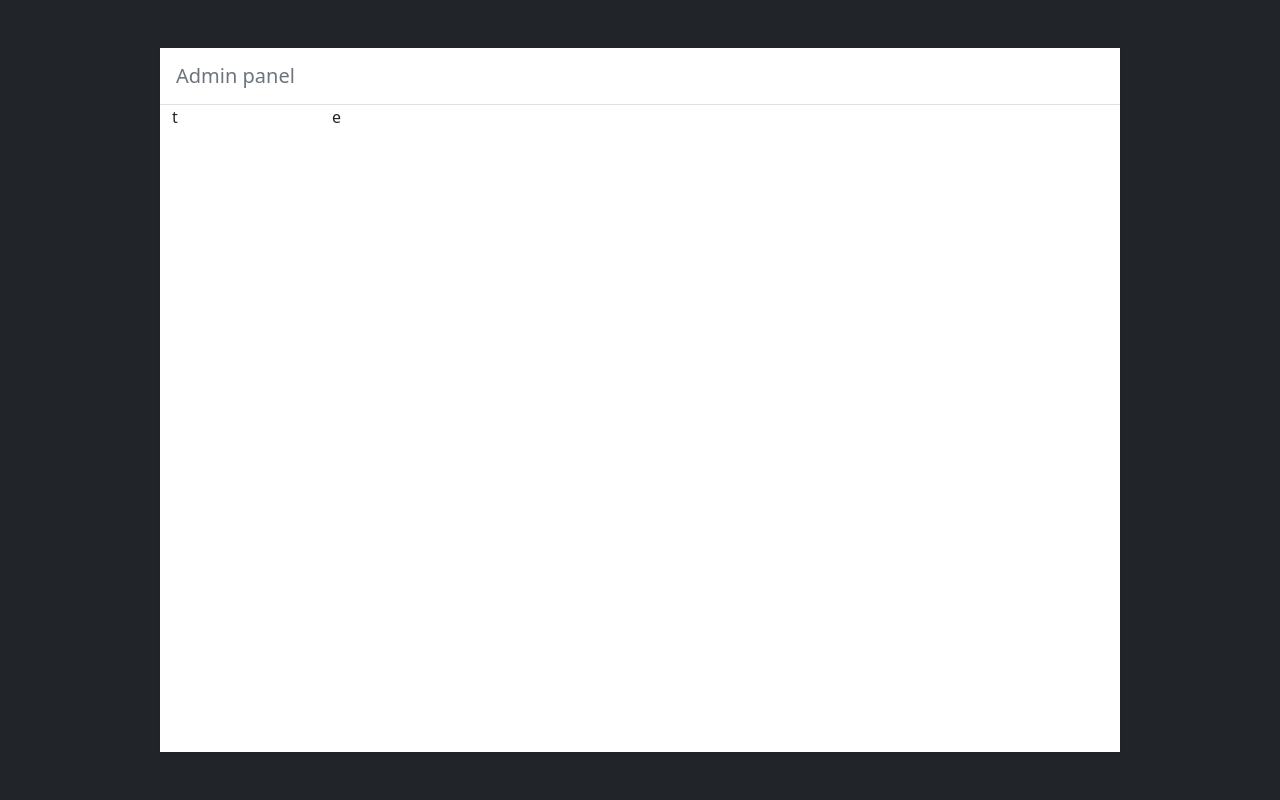
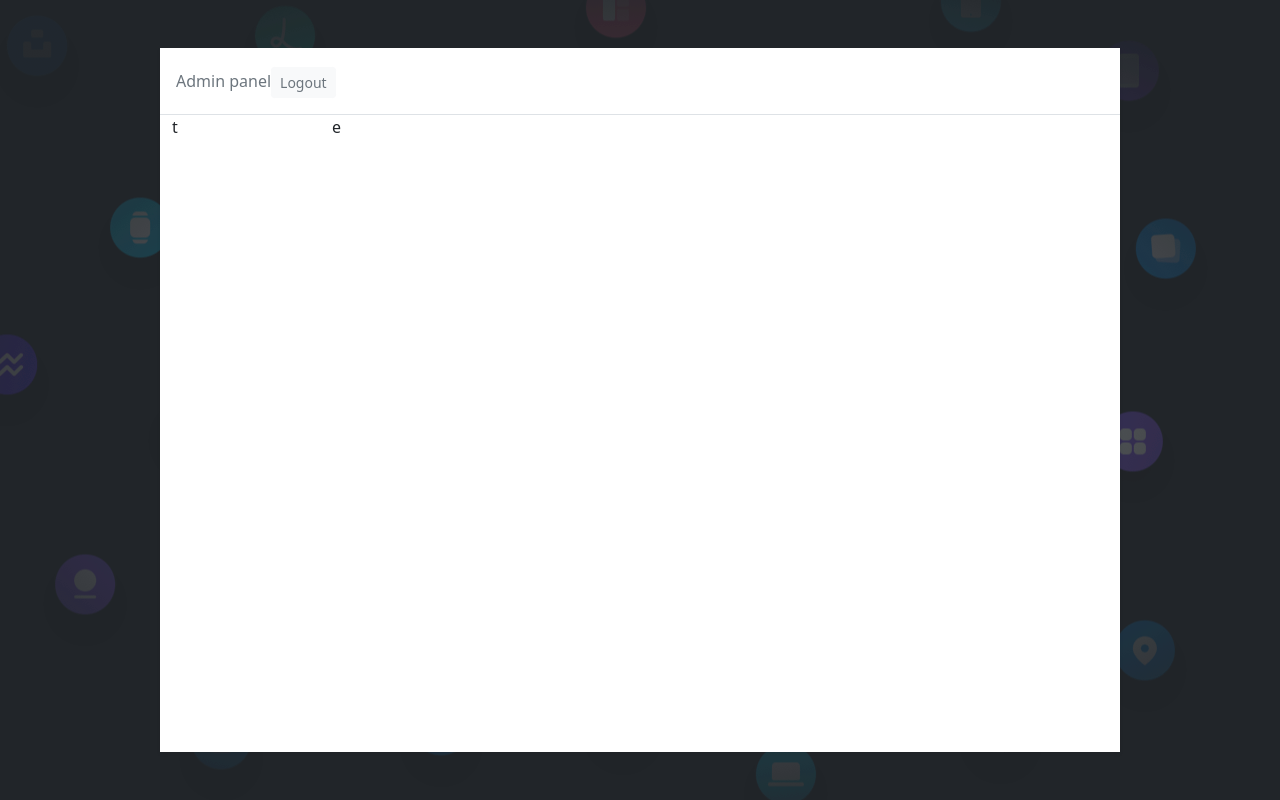
Before and after one commit to mccrush/adminpanel, a Vue app: page / in a window 1280 px wide. Built offline with nearby package versions, Linux system fonts and the light colour scheme.

Commit message:
Add bg-image

```diff
--- a/src/views/Admin.vue
+++ b/src/views/Admin.vue
@@ -1,10 +1,11 @@
 <template>
-  <div class="p-5 bg-dark vh-100">
+  <div class="p-5 bg-dark vh-100 bg-image">
     <div class="bg-white shadow-sm rounded-lg admin-block">
       <div class="container-fluid">
         <div class="row">
           <div class="col-12 border-bottom p-3">
-            <h5 class="m-0 text-muted">Admin panel</h5>
+            <h6 class="m-0 mt-2 text-muted d-inline-block">Admin panel</h6>
+            <button class="btn btn-sm btn-light text-muted float-right">Logout</button>
           </div>
         </div>
         <div class="row">
@@ -22,6 +23,12 @@ export default {}
 </script>
 
 <style>
+.bg-image {
+  background-image: url(../assets/img/insert-backdrop.webp);
+  background-position: center center;
+  background-repeat: no-repeat;
+}
+
 .admin-block {
   max-width: 960px;
   height: calc(100vh - 96px);
@@ -29,6 +36,6 @@ export default {}
 }
 
 .admin-sidebar {
-  height: calc(100vh - 153px);
+  height: calc(100vh - 160px);
 }
 </style>
```
Also changed, not shown: src/assets/img/insert-backdrop.webp (added).
